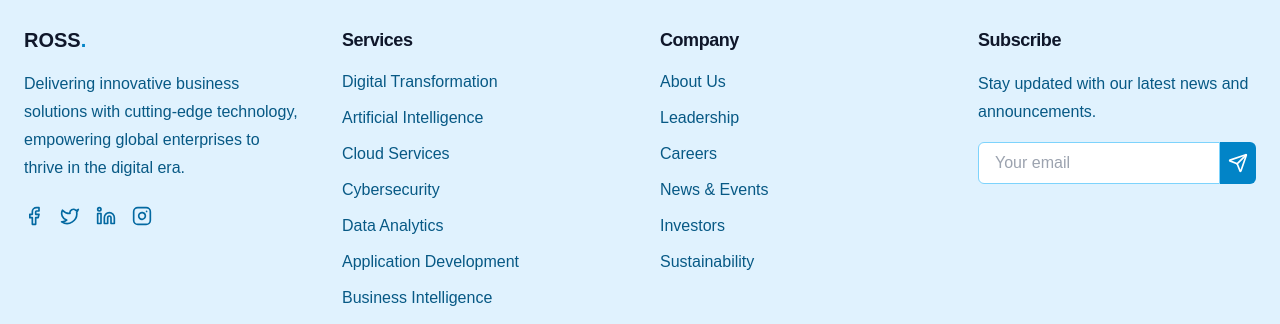
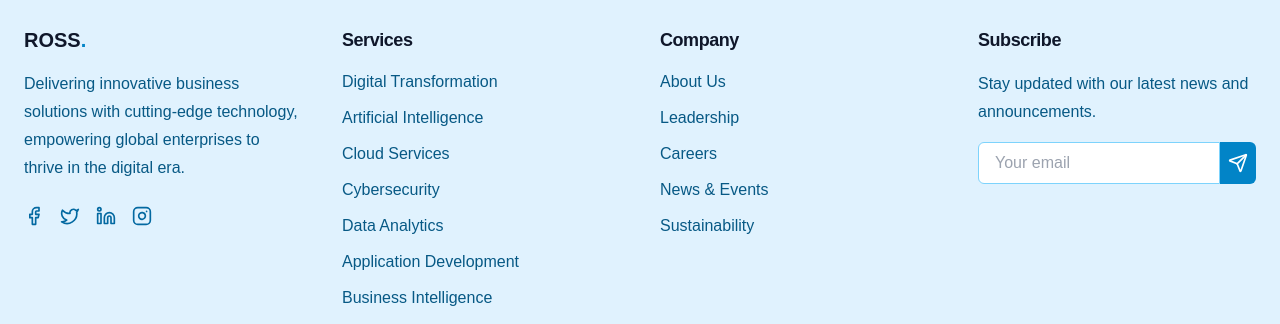
Before and after one commit to Ankit931999/rosswebsite, a React (Vite) app: page /services/application-development in a window 1280 px wide. Shown: the part 2457-2781 px from the top of the page. Built offline with nearby package versions, Linux system fonts and the light colour scheme; a web font is replaced by a local one.

Commit message:
Remove Investors Footer Element
Removes the "Investors" element from the Company section of the footer.

```diff
--- a/src/components/layout/Footer.tsx
+++ b/src/components/layout/Footer.tsx
@@ -102,7 +102,6 @@ export const Footer: React.FC = () => {
                 { name: 'Leadership', section: '#about' },
                 { name: 'Careers', section: '#services' },
                 { name: 'News & Events', section: '#services' },
-                { name: 'Investors', section: '#about' },
                 { name: 'Sustainability', section: '#about' }
               ].map((item) => (
                 <li key={item.name}>
```
